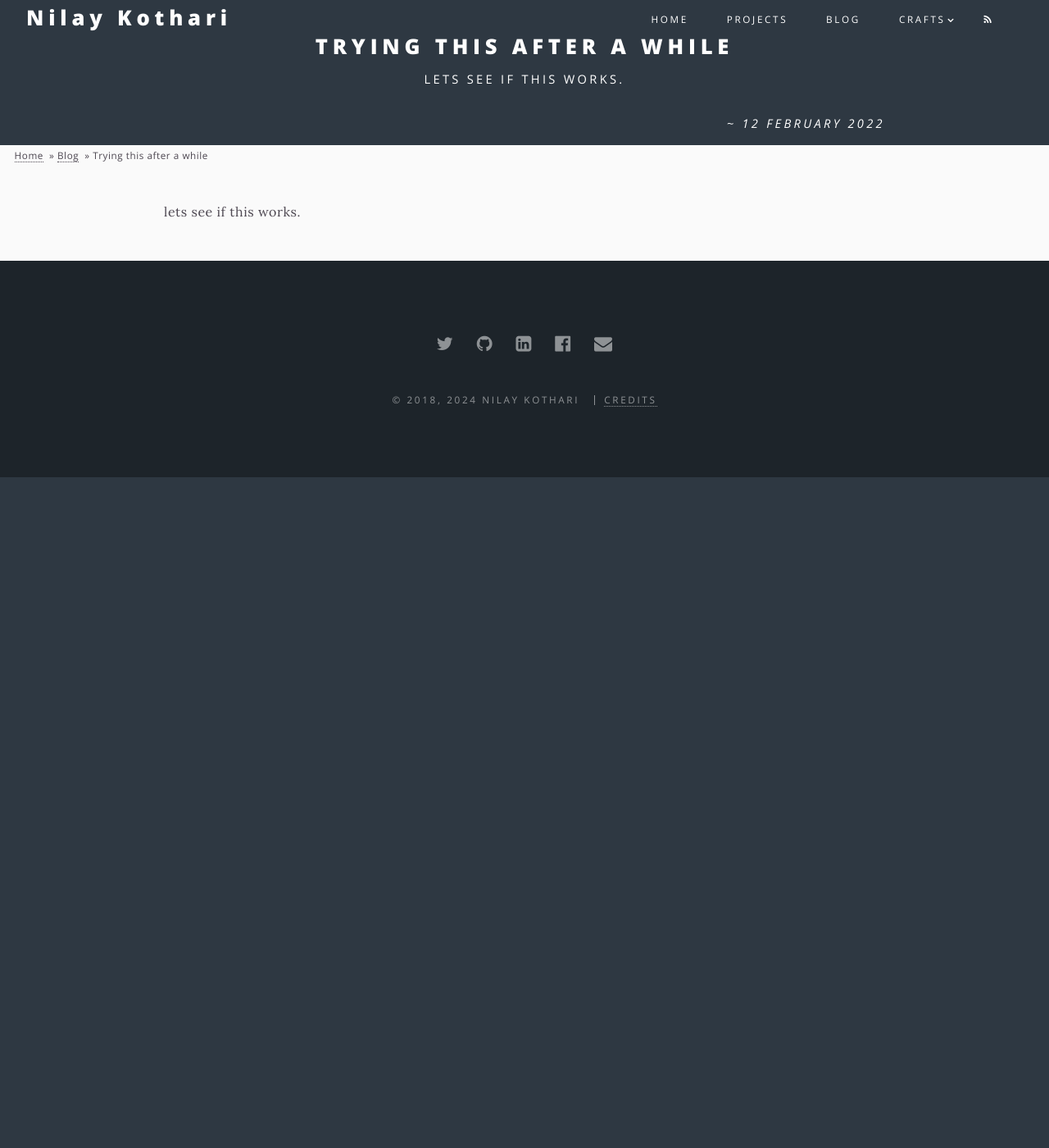
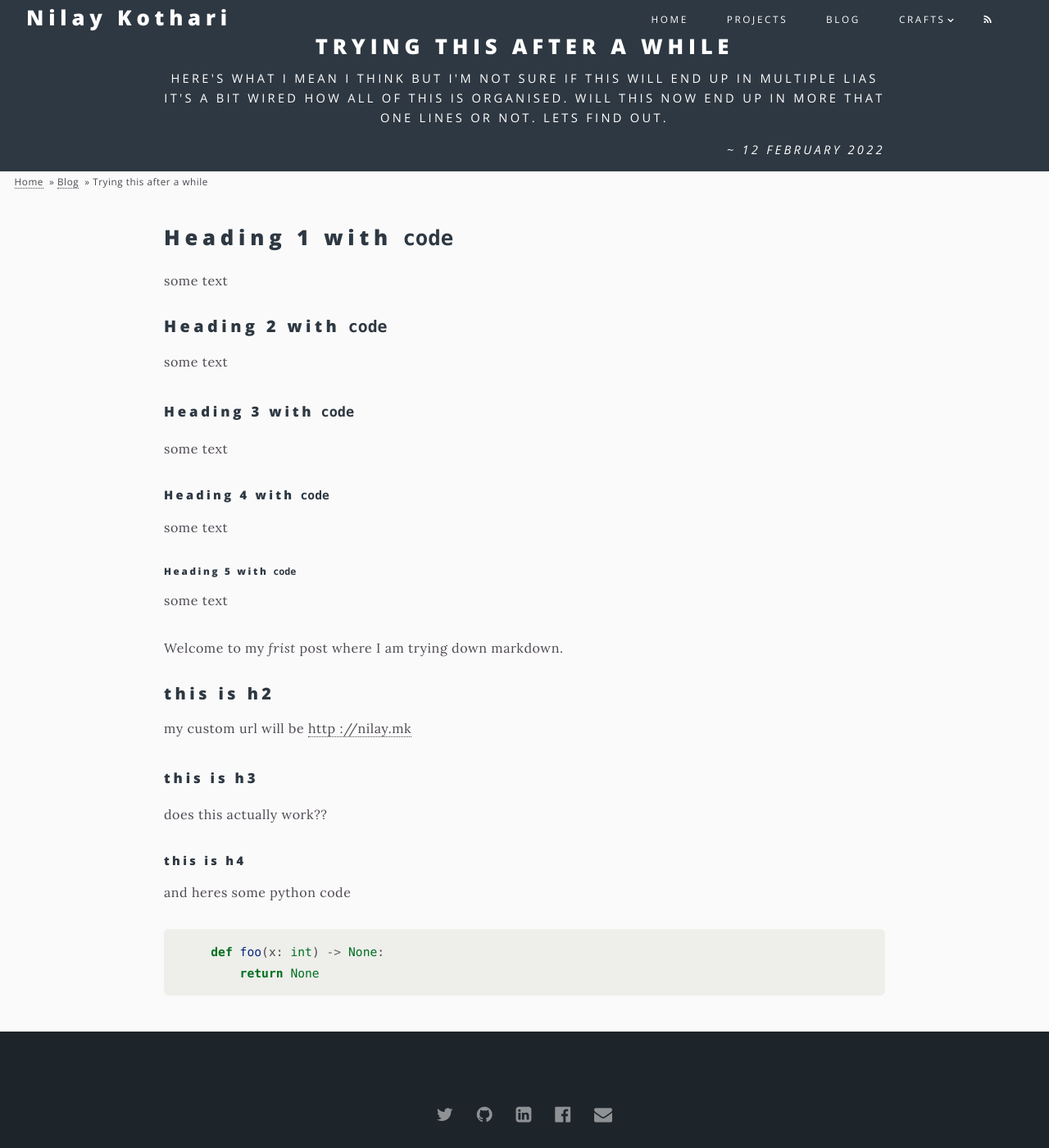
Before and after one commit to nilaymk/nilaymk.github.io, a Jekyll site: the page built from blog/_posts/2022-02-12-Gotta-give-this-a-spin.md, in a window 1280 px wide and 1400 px high. Shown: the whole window at 82% size. Built offline with Jekyll 4.4.1, drawn with Linux system fonts in a browser that asks for light colours.

Commit message:
test posts

````diff
--- a/blog/_posts/2022-02-12-Gotta-give-this-a-spin.md
+++ b/blog/_posts/2022-02-12-Gotta-give-this-a-spin.md
@@ -1,6 +1,43 @@
 ---
 layout: post
 title: "Trying this after a while"
+slug: "Trying this after a while"
+excerpt: here's what I mean I think but I'm not sure if this will end up in multiple
+         lias it's a bit wired how all of this is organised. Will this now end up in
+         more that one lines or not. Lets find out.
+
 ---
 
-lets see if this works.
+
+# Heading 1 with `code`
+some text
+
+## Heading 2 with `code`
+some text
+
+### Heading 3 with `code`
+some text
+
+#### Heading 4 with `code`
+some text
+
+##### Heading 5 with `code`
+some text
+
+Welcome to my *frist* post where I am trying down markdown.
+
+## this is h2
+my custom url will be [http ://nilay.mk](http://nilay.mk)
+
+### this is h3
+
+does this actually work??
+
+#### this is h4
+
+and heres some python code
+
+```python
+    def foo(x: int) -> None:
+        return None
+```
````
Also changed, not shown: blog/_posts/2020-05-16-My-first-post.md (+18 -2 lines).
